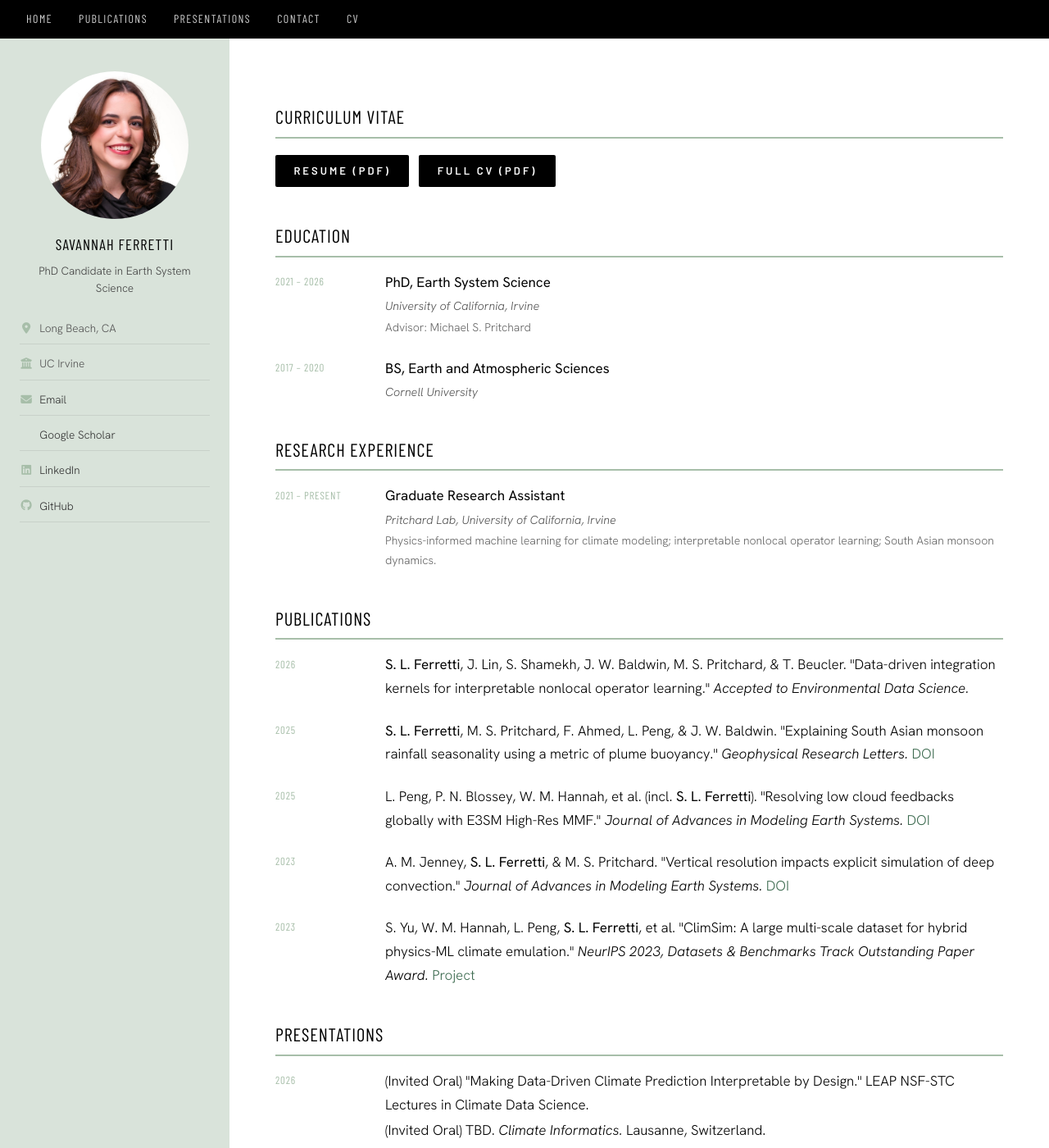
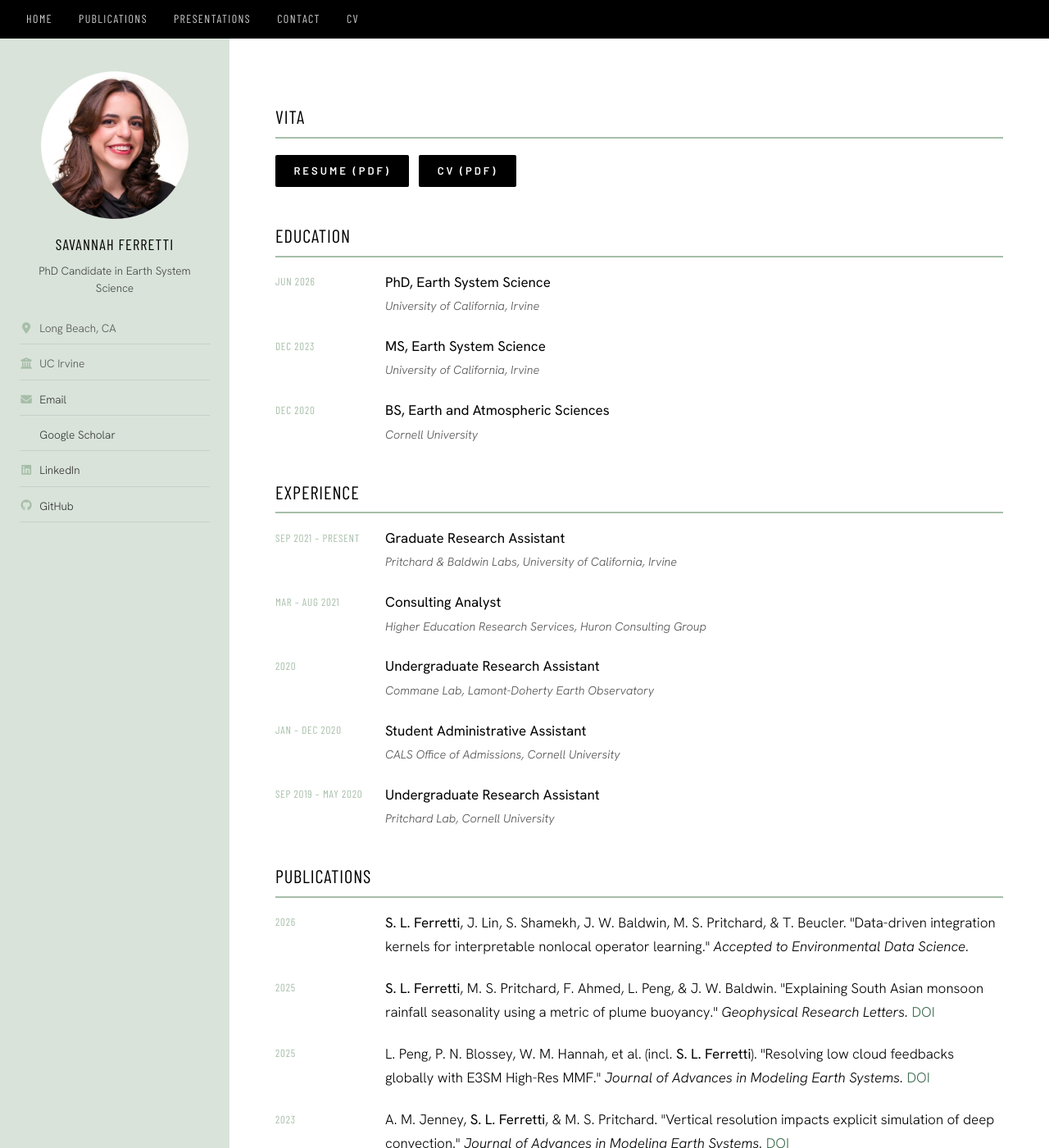
Before and after one commit to savannahferretti/savannahferretti.github.io, a Jekyll site: the page built from pages/cv.md, in a window 1280 px wide and 1400 px high. Shown: the whole window at 82% size. Built offline with Jekyll 4.4.1, drawn with Linux system fonts in a browser that asks for light colours; a style sheet for code colours, icons or effects is not loaded; some of the changed text lies outside the part shown.

Commit message:
Update cv.md

```diff
--- a/pages/cv.md
+++ b/pages/cv.md
@@ -4,40 +4,78 @@ title: CV
 permalink: /cv/
 ---
 
-## Curriculum Vitae
+## Vita
 
 <div class="cv-downloads">
   <a href="/files/resume.pdf" class="button" target="_blank">Resume (PDF)</a>
-  <a href="/files/cv.pdf" class="button" target="_blank">Full CV (PDF)</a>
+  <a href="/files/cv.pdf" class="button" target="_blank">CV (PDF)</a>
 </div>
 
 ## Education
 
 <div class="cv-entry">
-  <div class="cv-entry__date">2021 – 2026</div>
+  <div class="cv-entry__date">Jun 2026</div>
   <div class="cv-entry__body">
     <p class="cv-entry__title">PhD, Earth System Science</p>
     <p class="cv-entry__sub">University of California, Irvine</p>
-    <p class="cv-entry__detail">Advisor: Michael S. Pritchard</p>
   </div>
 </div>
 
 <div class="cv-entry">
-  <div class="cv-entry__date">2017 – 2020</div>
+  <div class="cv-entry__date">Dec 2023</div>
+  <div class="cv-entry__body">
+    <p class="cv-entry__title">MS, Earth System Science</p>
+    <p class="cv-entry__sub">University of California, Irvine</p>
+  </div>
+</div>
+
+<div class="cv-entry">
+  <div class="cv-entry__date">Dec 2020</div>
   <div class="cv-entry__body">
     <p class="cv-entry__title">BS, Earth and Atmospheric Sciences</p>
     <p class="cv-entry__sub">Cornell University</p>
   </div>
 </div>
 
-## Research Experience
+## Experience
 
 <div class="cv-entry">
-  <div class="cv-entry__date">2021 – Present</div>
+  <div class="cv-entry__date">Sep 2021 – Present</div>
   <div class="cv-entry__body">
     <p class="cv-entry__title">Graduate Research Assistant</p>
-    <p class="cv-entry__sub">Pritchard Lab, University of California, Irvine</p>
-    <p class="cv-entry__detail">Physics-informed machine learning for climate modeling; interpretable nonlocal operator learning; South Asian monsoon dynamics.</p>
+    <p class="cv-entry__sub">Pritchard & Baldwin Labs, University of California, Irvine</p>
+  </div>
+</div>
+
+<div class="cv-entry">
+  <div class="cv-entry__date">Mar – Aug 2021</div>
+  <div class="cv-entry__body">
+    <p class="cv-entry__title">Consulting Analyst</p>
+    <p class="cv-entry__sub">Higher Education Research Services, Huron Consulting Group</p>
+  </div>
+</div>
+
+<div class="cv-entry">
+  <div class="cv-entry__date">2020</div>
+  <div class="cv-entry__body">
+    <p class="cv-entry__title">Undergraduate Research Assistant</p>
+    <p class="cv-entry__sub">Commane Lab, Lamont-Doherty Earth Observatory</p>
+  </div>
+</div>
+
+<div class="cv-entry">
+  <div class="cv-entry__date">Jan – Dec 2020</div>
+  <div class="cv-entry__body">
+    <p class="cv-entry__title">Student Administrative Assistant</p>
+    <p class="cv-entry__sub">CALS Office of Admissions, Cornell University</p>
+  </div>
+</div>
+
+<div class="cv-entry">
+  <div class="cv-entry__date">Sep 2019 – May 2020</div>
+  <div class="cv-entry__body">
+    <p class="cv-entry__title">Undergraduate Research Assistant</p>
+    <p class="cv-entry__sub">Pritchard Lab, Cornell University</p>
   </div>
 </div>
 
@@ -121,16 +159,11 @@ permalink: /cv/
 
 ## Skills
 
+
+\plaintextentry{Python (PyTorch, PySR, Dask, Xarray, Pandas, Cartopy, Matplotlib)\sep High-Performance/Distributed Computing\sep NetCDF/HDF5/Zarr\sep Git/GitHub\sep Linux\sep  Microsoft Excel (Certified Specialist)\sep \LaTeX\sep WordPress}
+
 <div class="cv-entry">
-  <div class="cv-entry__date">Languages</div>
   <div class="cv-entry__body">
-    <p>Python, Bash, LaTeX</p>
+    <p>Python (PyTorch, PySR, Dask, Xarray, Pandas, Cartopy, Matplotlib) Bash, Git, GitHub, High-Performance/Distributed Computing, NetCDF/HDF5/Zarr, Linux, Microsoft Excel (Certified Specialist), LaTeX, WordPress</p>
   </div>
 </div>
-
-<div class="cv-entry">
-  <div class="cv-entry__date">Tools</div>
-  <div class="cv-entry__body">
-    <p>PyTorch, Xarray, NumPy, Matplotlib, Jupyter, Git, GitHub</p>
-  </div>
-</div>
```
